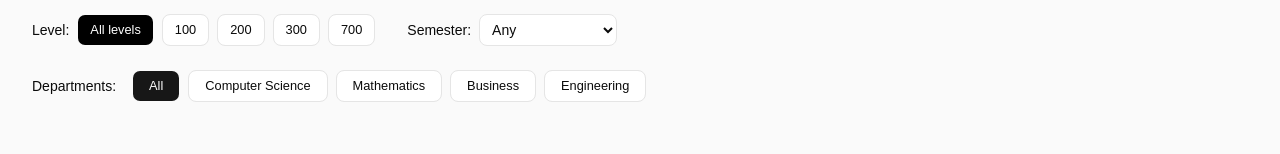
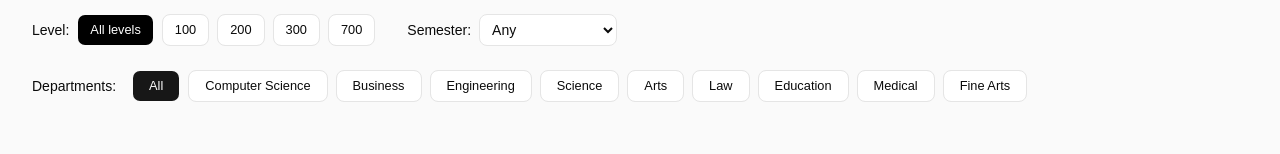
Before and after one commit to UOA-CS732-S1-2026/group-project-404-not-found, a React (Vite) app in the folder frontend/: page /courses in a window 1280 px wide. Shown: the part 299-453 px from the top of the page. Built offline with nearby package versions, Linux system fonts and the light colour scheme; no server answers.

Commit message:
feat: add course.json data file and update CourseListPage departments filter

```diff
--- a/frontend/src/pages/CourseListPage.tsx
+++ b/frontend/src/pages/CourseListPage.tsx
@@ -32,8 +32,18 @@ export default function CourseListPage() {
   const [isLoading, setIsLoading] = useState(true);
   const [page, setPage] = useState(1);
 
-  // You can extract these from the actual data later if you prefer dynamic departments
-  const DEPARTMENTS = ['Computer Science', 'Mathematics', 'Business', 'Engineering'];
+  // Use broader categories that will match the new JSON data (e.g. "Science", "Arts", "Business")
+  const DEPARTMENTS = [
+    'Computer Science',
+    'Business',
+    'Engineering',
+    'Science',
+    'Arts',
+    'Law',
+    'Education',
+    'Medical',
+    'Fine Arts'
+  ];
 
   const loadCourses = async () => {
     setIsLoading(true);
```
